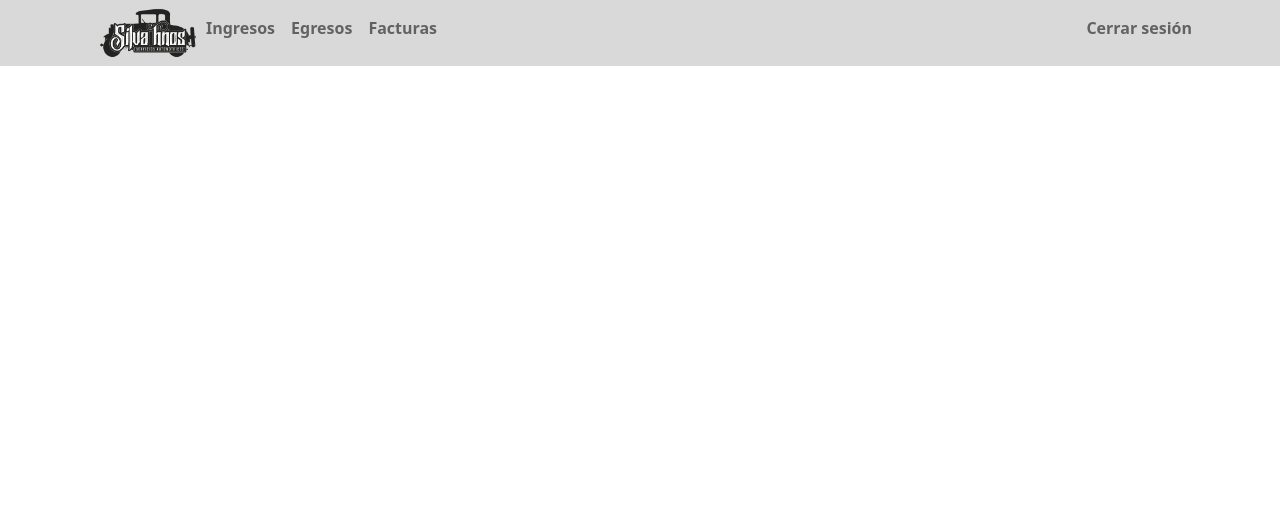
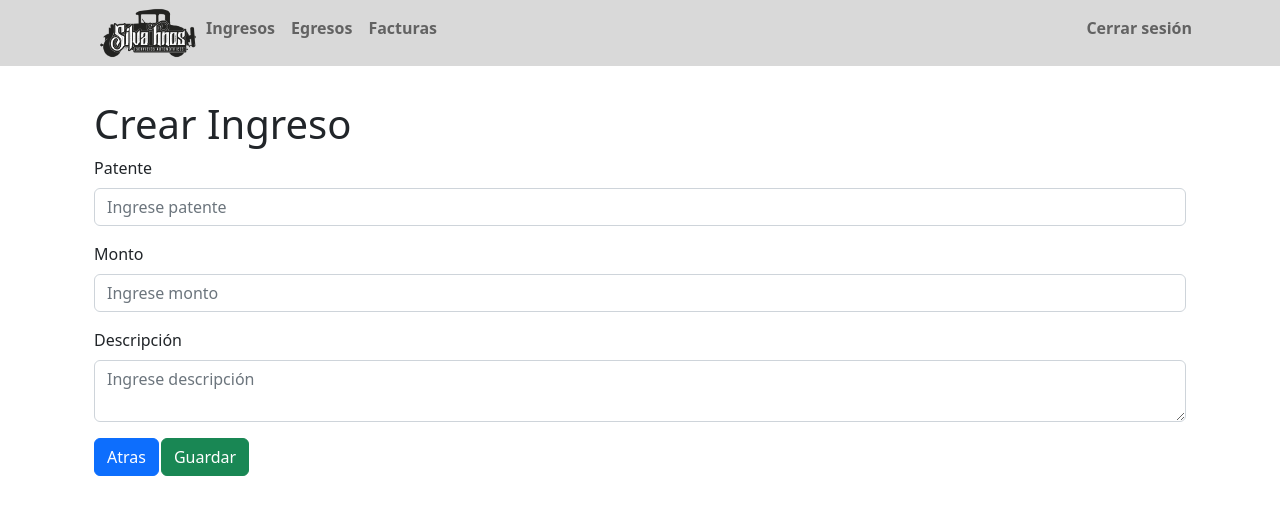
Before and after one commit to acientgear/Proyecto-silvaH, a React (Create React App) app in the folder silvahnos-fe/: page /crearIngreso in a window 1280 px wide. Shown: the top 514 px of the page. Built offline with nearby package versions, Linux system fonts and the light colour scheme.

Commit message:
[Leo Vergara]-Vista para crear un ingreso

```diff
--- a/silvahnos-fe/src/App.js
+++ b/silvahnos-fe/src/App.js
@@ -6,6 +6,7 @@ import Layout from "./Layout";
 import Egreso from './pages/egreso/Egreso';
 import CrearEgreso from './pages/egreso/CrearEgreso';
 import Ingresos from './pages/ingreso/Ingresos';
+import CrearIngreso from './pages/ingreso/CrearIngreso';
 
 function App() {
   return (
@@ -16,6 +17,7 @@ function App() {
           <Route path="/egresos" element={<Egreso />} />
           <Route path="/ingresos" element={<Ingresos />} />
           <Route path="/crearEgreso" element={<CrearEgreso />} />
+          <Route path="/crearIngreso" element={<CrearIngreso />} />
         </Routes>
       </Container>
     </Layout>
--- a/silvahnos-fe/src/pages/ingreso/CrearIngreso.js
+++ b/silvahnos-fe/src/pages/ingreso/CrearIngreso.js
@@ -0,0 +1,70 @@
+import { useState } from 'react';
+import { Button, Col, Container, Form, Row } from 'react-bootstrap';
+
+const CrearIngreso = () => {
+    const [ingreso, setIngreso] = useState({
+        id: null,
+        borrado: false,
+        fecha_creacion: null,
+        fecha_modificacion: null,
+        fecha_borrado: null,
+        patente: '',
+        monto: '',
+        descripcion: '',
+    });
+
+    const handleChange = (e) => {
+        setIngreso({
+            ...ingreso,
+            [e.target.name]: e.target.value,
+        });
+    };
+
+    const createIngreso = async () => {
+        try {
+            let url = "http://localhost:8090/ingresos";
+            let response = await axios.post(url, ingreso);
+            if (response.status === 200) {
+                window.location.href = "/";
+            }
+        } catch (err) {
+            console.log(err.message);
+        }
+    };
+
+    return(
+        <Container>
+            <Row>
+                <Col>
+                    <h1>Crear Ingreso</h1>
+                </Col>
+            </Row>
+            <Row>
+                <Col>
+                    <Form>
+                        <Form.Group className="mb-3" controlId="formBasicEmail">
+                            <Form.Label>Patente</Form.Label>
+                            <Form.Control name="patente" type="text" placeholder="Ingrese patente" onChange={handleChange} />
+                        </Form.Group>
+                        <Form.Group className="mb-3" controlId="formBasicEmail">
+                            <Form.Label>Monto</Form.Label>
+                            <Form.Control name="monto" type="number" placeholder="Ingrese monto" onChange={handleChange}/>
+                        </Form.Group>
+                        <Form.Group className="mb-3" controlId="formBasicEmail">
+                            <Form.Label>Descripción</Form.Label>
+                            <Form.Control name="descripcion" as="textarea" row={3} placeholder="Ingrese descripción" onChange={handleChange}/>
+                        </Form.Group>
+                    </Form>
+                </Col>
+            </Row>
+            <Row>
+                <Col>
+                    <Button variant='primary' href='/' style={{marginRight: 2}}>Atras</Button>
+                    <Button variant='success' onClick={createIngreso}>Guardar</Button>
+                </Col>
+            </Row>
+        </Container>
+    );
+};
+
+export default CrearIngreso;
```
